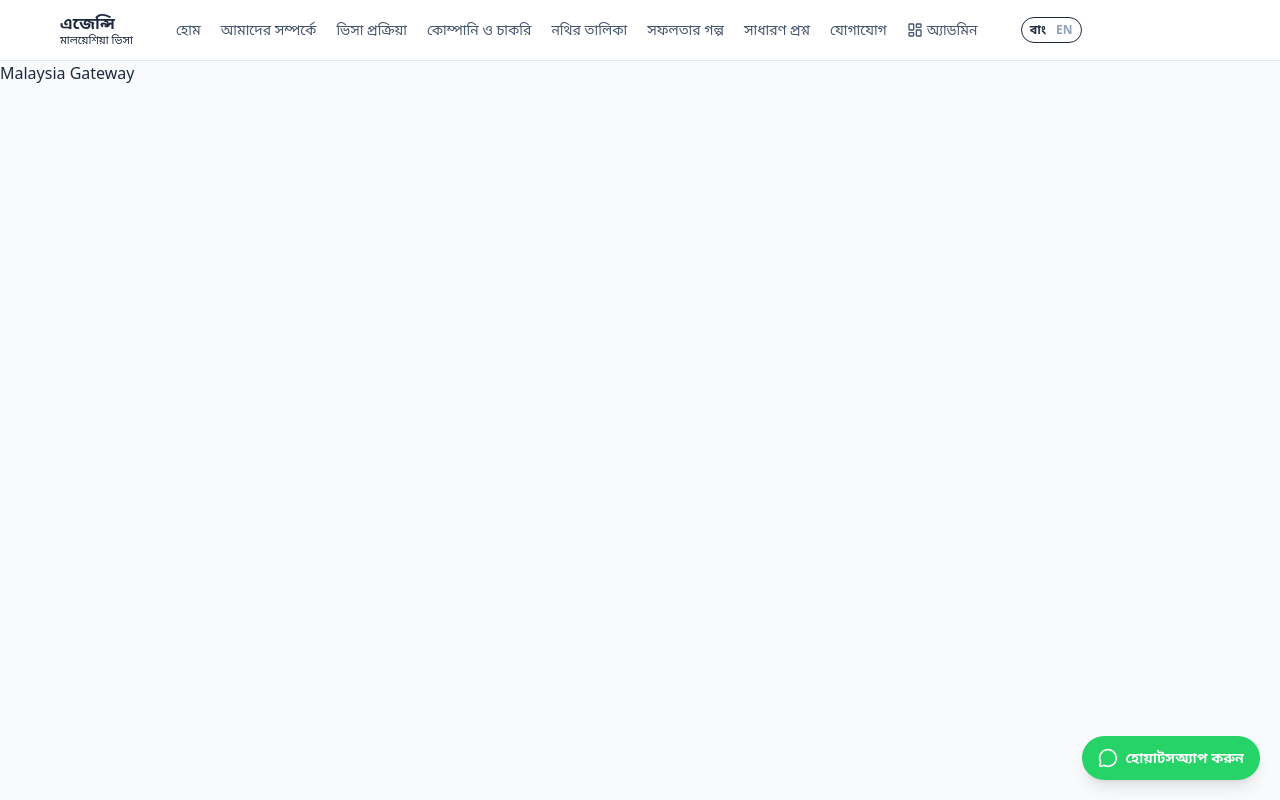
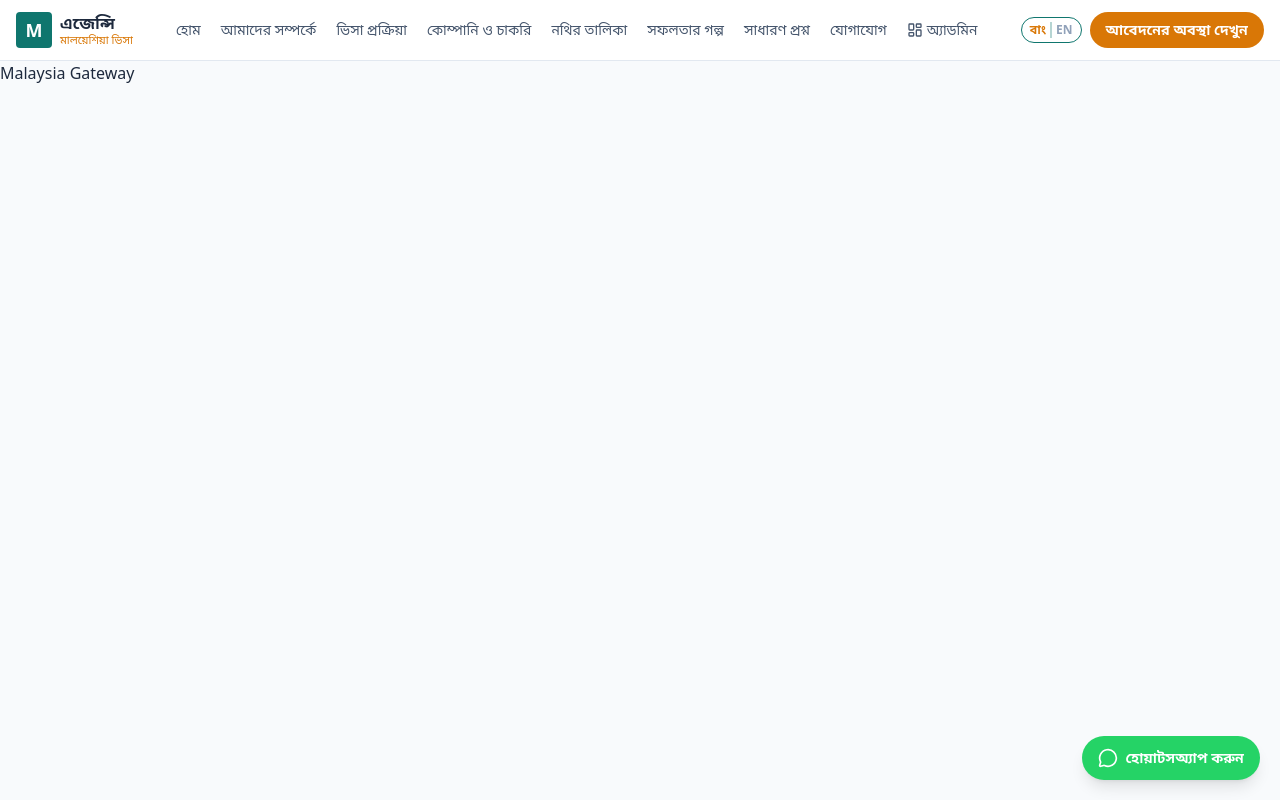
Before and after one commit to mehedi8430/malaysia-gateway, a Next.js app: page / in a window 1280 px wide. Shown: the top 800 px of the page. Built offline with nearby package versions, Linux system fonts and the light colour scheme.

Commit message:
fix: wire tailwind v4 theme colors and add client directive to TrustBadge

```diff
--- a/src/app/globals.css
+++ b/src/app/globals.css
@@ -1,4 +1,11 @@
 @import "tailwindcss";
+
+@theme {
+  --color-primary: #0F766E;
+  --color-primary-dark: #115E59;
+  --color-navy: #1E3A5F;
+  --color-gold: #D97706;
+}
 
 :root {
   color-scheme: light;
--- a/src/components/TrustBadge.jsx
+++ b/src/components/TrustBadge.jsx
@@ -1,3 +1,4 @@
+"use client";
 import React from "react";
 import { ShieldCheck } from "lucide-react";
 import { useLanguage } from "@/hooks/useLanguage";
```
